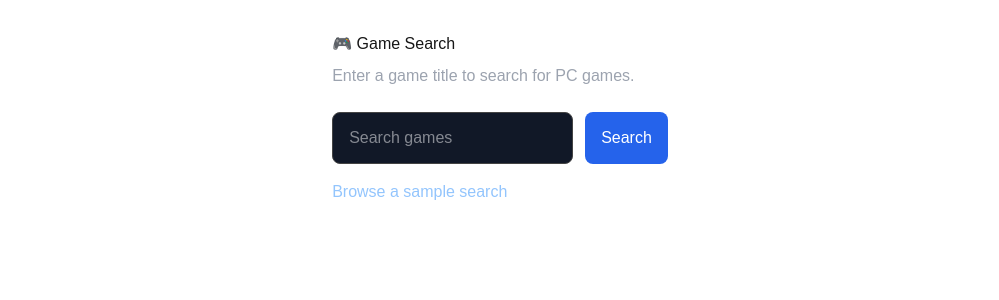
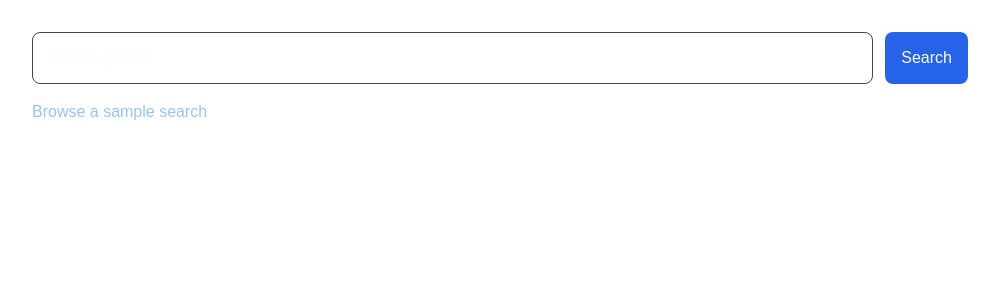
Before and after one commit to AlperCeyhun/sgametracker, a Next.js app: page / in a window 1280 px wide. Shown: the top 300 px of the page, without its empty margins (140-1139 px from the left). Built offline with nearby package versions, Linux system fonts and the light colour scheme.

Commit message:
added search bar to landing page

```diff
--- a/src/app/layout.tsx
+++ b/src/app/layout.tsx
@@ -27,7 +27,7 @@ export default function RootLayout({
       lang="en"
       className={`${geistSans.variable} ${geistMono.variable} h-full antialiased`}
     >
-      <body className="min-h-full flex flex-col">{children}</body>
+      <body className="min-h-full flex-col">{children}</body>
     </html>
   );
 }
--- a/src/app/page.tsx
+++ b/src/app/page.tsx
@@ -1,47 +1,6 @@
 import React from "react";
-import Link from "next/link";
+import LandingHero from "@/components/LandingHero";
 
 export default function Home() {
-  return (
-    <main style={{ padding: "2rem", maxWidth: "800px", margin: "0 auto" }}>
-      <h1 style={{ marginBottom: "0.5rem" }}>🎮 Game Search</h1>
-      <p style={{ marginBottom: "1.5rem", color: "#9ca3af" }}>
-        Enter a game title to search for PC games.
-      </p>
-
-      <form action="/search" method="get" style={{ display: "flex", gap: "0.75rem" }}>
-        <input
-          name="query"
-          placeholder="Search games"
-          style={{
-            flex: 1,
-            padding: "0.8rem 1rem",
-            borderRadius: "8px",
-            border: "1px solid #444",
-            backgroundColor: "#111827",
-            color: "#f9fafb",
-          }}
-        />
-        <button
-          type="submit"
-          style={{
-            padding: "0.8rem 1rem",
-            borderRadius: "8px",
-            border: "none",
-            backgroundColor: "#2563eb",
-            color: "white",
-            cursor: "pointer",
-          }}
-        >
-          Search
-        </button>
-      </form>
-
-      <p style={{ marginTop: "1rem" }}>
-        <Link href="/search?query=witcher" style={{ color: "#93c5fd" }}>
-          Browse a sample search
-        </Link>
-      </p>
-    </main>
-  );
+  return <LandingHero />;
 }
--- /dev/null
+++ b/src/components/LandingHero.tsx
@@ -0,0 +1,47 @@
+import React from "react";
+import Link from "next/link";
+
+type LandingHeroProps = {
+  onSearchSubmit?: string;
+};
+
+export default function LandingHero({ onSearchSubmit = "/search" }: LandingHeroProps) {
+  return (
+    <main style={{ padding: "2rem", maxWidth: "1000px", margin: "0 auto" }}>
+
+      <form action={onSearchSubmit} method="get" style={{ display: "flex", gap: "0.75rem", width: "100%"}}>
+        <input
+          name="query"
+          placeholder="Search games"
+          style={{
+            flex: 1,
+            padding: "0.8rem 1rem",
+            borderRadius: "8px",
+            border: "1px solid #444",
+            backgroundColor: "#ffffff",
+            color: "#f9fafb",
+          }}
+        />
+        <button
+          type="submit"
+          style={{
+            padding: "0.8rem 1rem",
+            borderRadius: "8px",
+            border: "none",
+            backgroundColor: "#2563eb",
+            color: "white",
+            cursor: "pointer",
+          }}
+        >
+          Search
+        </button>
+      </form>
+
+      <p style={{ marginTop: "1rem" }}>
+        <Link href="/search?query=witcher" style={{ color: "#93c5fd" }}>
+          Browse a sample search
+        </Link>
+      </p>
+    </main>
+  );
+}
```
